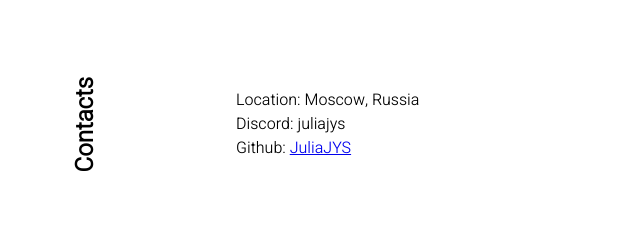
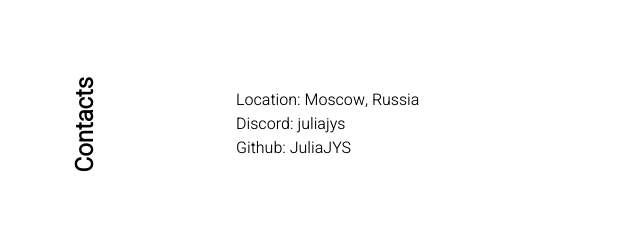
Before and after one commit to JuliaJYS/rsschool-cv, a plain HTML site: page index.html in a window 1280 px wide. Shown: the part 820-1060 px from the top of the page, 135-775 px from the left. Drawn offline with Linux system fonts and the light colour scheme.

Commit message:
fix: add contacts and img rss

```diff
--- a/css/style.css
+++ b/css/style.css
@@ -30,7 +30,14 @@ html {
   font-weight: 600;
   transition: 0.3s;
 }
-.header-link:hover {
+.contacts-link {
+  text-decoration: none;
+  font-size: 16px;
+  transition: 0.3s;
+  color: #000000;
+}
+.header-link:hover,
+.contacts-link:hover {
   color: #f0997d;
 }
 
--- a/index.html
+++ b/index.html
@@ -58,7 +58,7 @@
             Discord: juliajys
           </li>
           <li class="margin70">
-            Github: <a href="https://github.com/JuliaJYS/" target="_blank">JuliaJYS</a>
+            Github: <a href="https://github.com/JuliaJYS/" target="_blank" class="contacts-link">JuliaJYS</a>
           </li>
       </div>
     </section>
```
